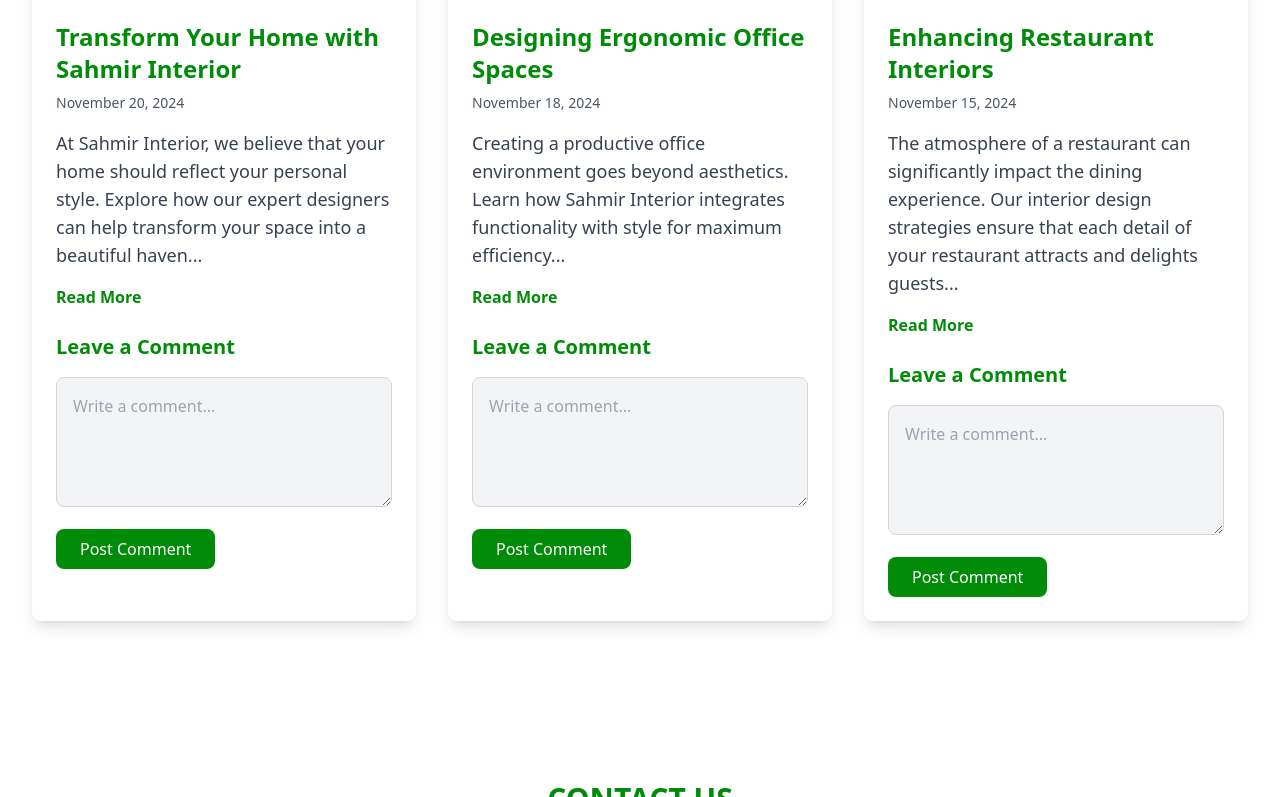
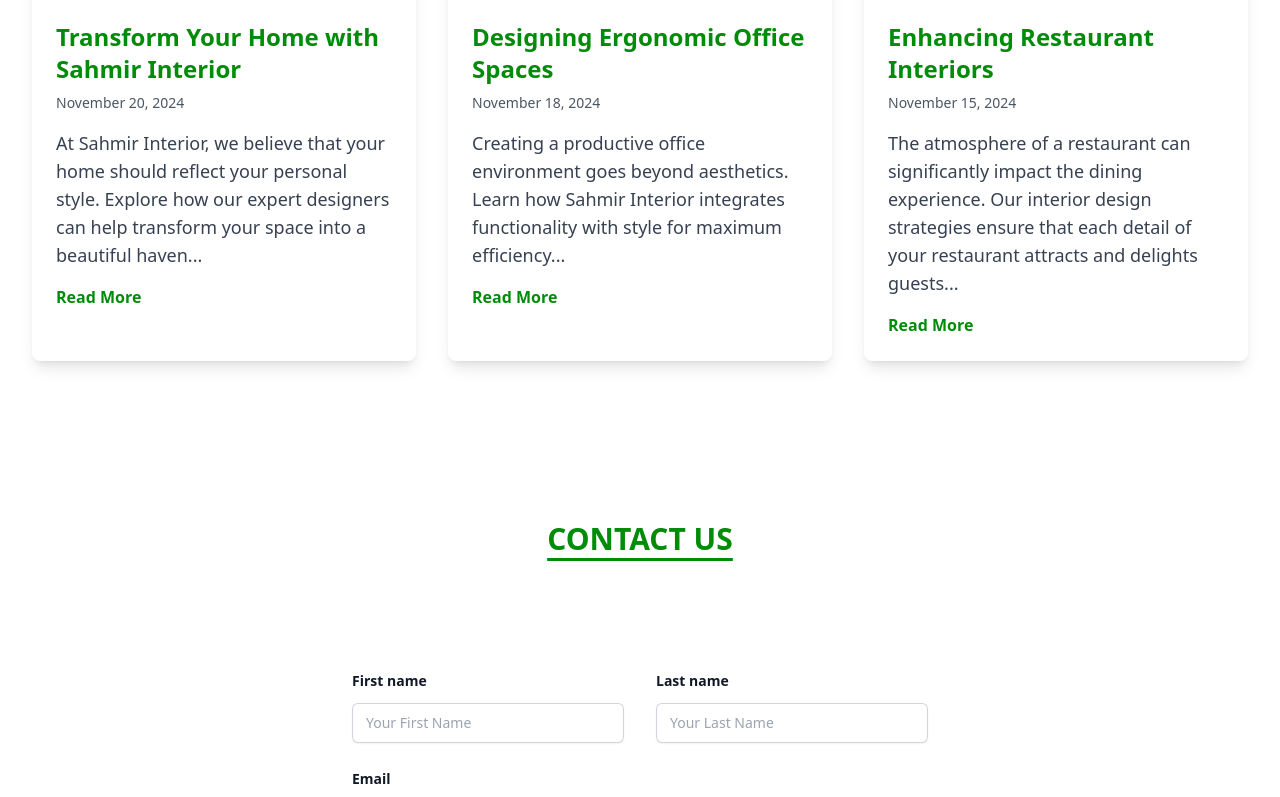
Before and after one commit to radiyashimu1122/shamir-interior, a plain HTML site: page index.html in a window 1280 px wide. Shown: the part 4199-4996 px from the top of the page. Drawn offline with nearby package versions, Linux system fonts and the light colour scheme.

Commit message:
some code updated

```diff
--- a/index.html
+++ b/index.html
@@ -518,13 +518,12 @@
       </div>
     </section>
 
-   <!-- Blog Section Start -->
+<!-- Blog Section Start -->
 <section id="blog" class="py-16">
   <div class="container mx-auto px-4 sm:px-6 lg:px-8">
-      <h2 class="text-3xl font-bold text-center text-[#008c09] mb-12">
-          Latest Blog Posts
-      </h2>
-
+    <h2 class="text-3xl font-bold text-center text-[#008c09] mb-12 underline underline-offset-8 ">
+      Latest Blog Posts
+  </h2>
       <div class="grid grid-cols-1 sm:grid-cols-2 lg:grid-cols-3 gap-8">
           <!-- Blog Post 1 -->
           <div class="bg-white rounded-lg shadow-lg overflow-hidden">
@@ -537,15 +536,6 @@
                       <span class="text-gray-700 text-lg mb-4 hidden" id="more-content-1"> We offer a variety of services, from personalized home designs to professional interior solutions for businesses. Our team ensures that your space is not only functional but also aesthetically pleasing, reflecting the latest design trends.</span>
                   </p>
                   <button onclick="toggleContent(1)" class="text-[#008c09] font-semibold hover:text-[#005c03]" id="read-more-1">Read More</button>
-
-                  <!-- Comment Section 1 -->
-                  <div class="mt-6">
-                      <h4 class="text-xl font-semibold text-[#008c09]">Leave a Comment</h4>
-                      <form class="mt-4">
-                          <textarea class="w-full p-4 bg-gray-100 rounded-lg border border-gray-300 focus:outline-none focus:ring-2 focus:ring-[#008c09] focus:border-[#008c09]" placeholder="Write a comment..." rows="4"></textarea>
-                          <button type="submit" class="mt-4 px-6 py-2 bg-[#008c09] text-white rounded-lg hover:bg-[#005c03]">Post Comment</button>
-                      </form>
-                  </div>
               </div>
           </div>
 
@@ -560,15 +550,6 @@
                       <span class="text-gray-700 text-lg mb-4 hidden" id="more-content-2"> Ergonomic furniture, smart layouts, and personalized designs can enhance your workplace productivity. Explore how design can directly influence the well-being and performance of employees.</span>
                   </p>
                   <button onclick="toggleContent(2)" class="text-[#008c09] font-semibold hover:text-[#005c03]" id="read-more-2">Read More</button>
-
-                  <!-- Comment Section 2 -->
-                  <div class="mt-6">
-                      <h4 class="text-xl font-semibold text-[#008c09]">Leave a Comment</h4>
-                      <form class="mt-4">
-                          <textarea class="w-full p-4 bg-gray-100 rounded-lg border border-gray-300 focus:outline-none focus:ring-2 focus:ring-[#008c09] focus:border-[#008c09]" placeholder="Write a comment..." rows="4"></textarea>
-                          <button type="submit" class="mt-4 px-6 py-2 bg-[#008c09] text-white rounded-lg hover:bg-[#005c03]">Post Comment</button>
-                      </form>
-                  </div>
               </div>
           </div>
 
@@ -583,22 +564,12 @@
                       <span class="text-gray-700 text-lg mb-4 hidden" id="more-content-3"> From cozy dining areas to modern designs, we understand the importance of creating an ambiance that complements the culinary experience, ensuring that your customers feel comfortable and engaged.</span>
                   </p>
                   <button onclick="toggleContent(3)" class="text-[#008c09] font-semibold hover:text-[#005c03]" id="read-more-3">Read More</button>
-
-                  <!-- Comment Section 3 -->
-                  <div class="mt-6">
-                      <h4 class="text-xl font-semibold text-[#008c09]">Leave a Comment</h4>
-                      <form class="mt-4">
-                          <textarea class="w-full p-4 bg-gray-100 rounded-lg border border-gray-300 focus:outline-none focus:ring-2 focus:ring-[#008c09] focus:border-[#008c09]" placeholder="Write a comment..." rows="4"></textarea>
-                          <button type="submit" class="mt-4 px-6 py-2 bg-[#008c09] text-white rounded-lg hover:bg-[#005c03]">Post Comment</button>
-                      </form>
-                  </div>
               </div>
           </div>
       </div>
   </div>
 </section>
 <!-- Blog Section End -->
-
     <!-- This is contact start  -->
     <section id="contact">
       <div class="bg-white px-6 py-12 sm:py-24 lg:px-8">
```
Also changed, not shown: script.js (+0 -11 lines).
